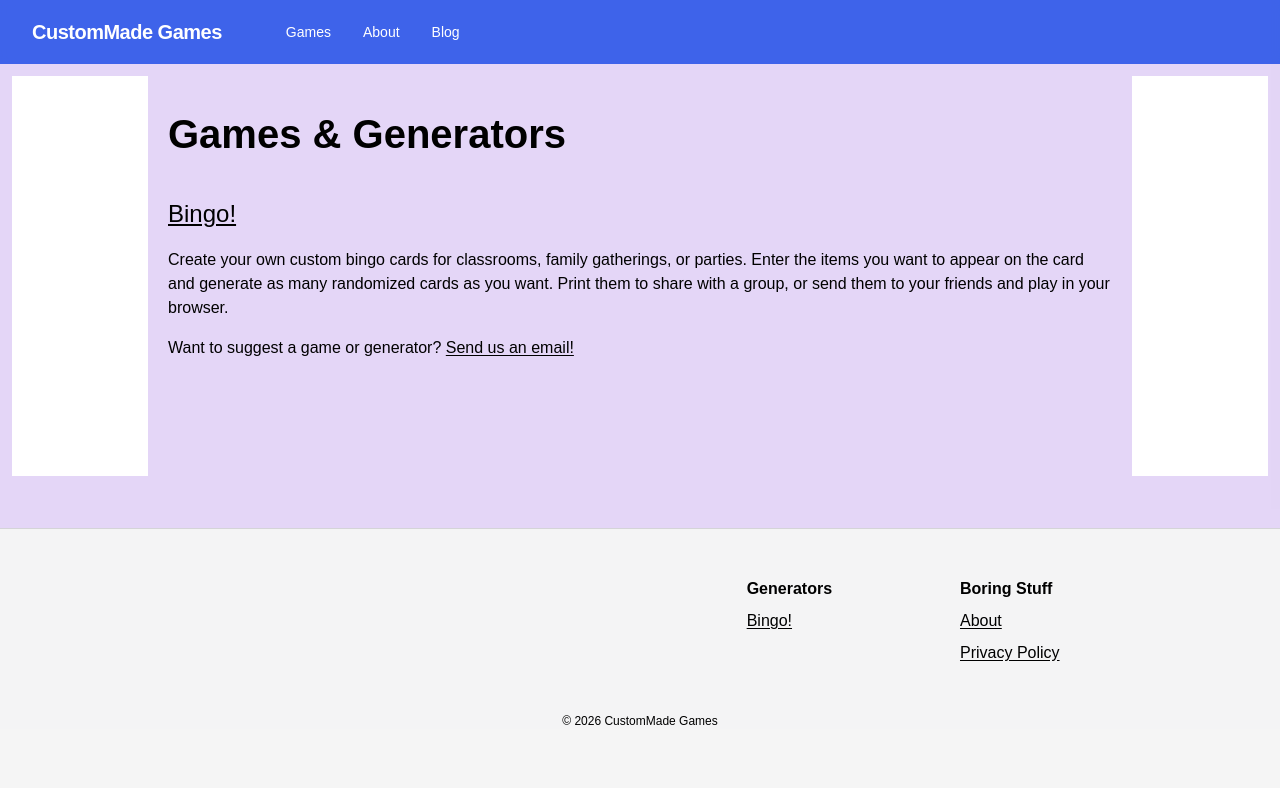
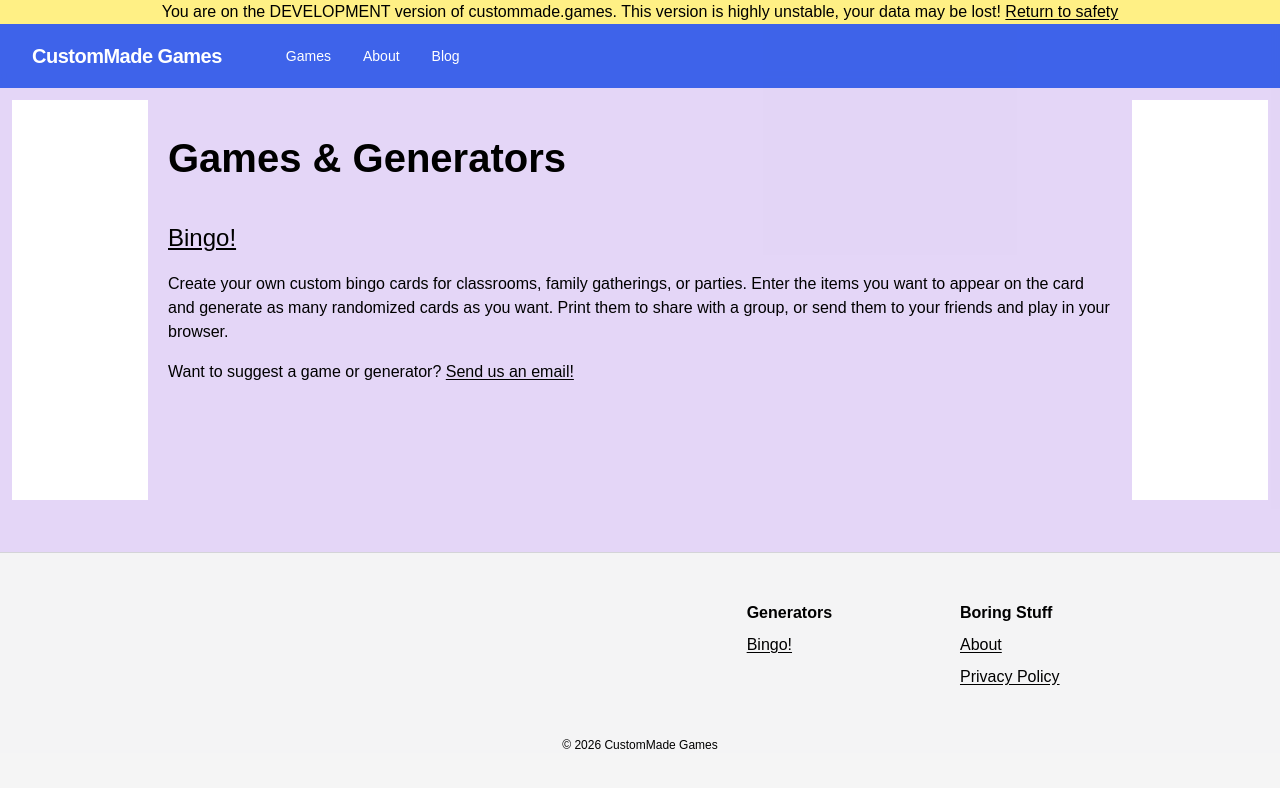
Before and after one commit to hagensv-web/custommade-dev, a Next.js app: page / in a window 1280 px wide. Shown: the top 788 px of the page. Built offline with nearby package versions, Linux system fonts and the light colour scheme; a web font is replaced by a local one.

Commit message:
add warning banner in development mode

```diff
--- a/components/core/Header.tsx
+++ b/components/core/Header.tsx
@@ -1,7 +1,8 @@
 'use client';
 
-import { useState } from "react";
-import { Menu, X } from "lucide-react";
+import { useEffect, useMemo, useState } from "react";
+import { Link, Menu, X } from "lucide-react";
+import StyledLink from "./StyledLink";
 
 export default function Header() {
   const [open, setOpen] = useState(false);
@@ -12,8 +13,20 @@ export default function Header() {
     { label: "Blog", href: "/blog" },
   ];
 
+  const [ developmentMode, setDevelopmentMode ] = useState(false);
+
+  useEffect( () => {
+    const host = window.location.hostname;
+    setDevelopmentMode(host !== 'custommade.games')
+  })
+
   return (
     <header className="sticky top-0 z-50 bg-blue-700/80 backdrop-blur text-white">
+      { developmentMode &&
+        <div className="bg-yellow-200 flex justify-center">
+          <span className="text-center text-black">You are on the DEVELOPMENT version of custommade.games. This version is highly unstable, your data may be lost! <StyledLink href={"https://custommade.games"}>Return to safety</StyledLink></span>
+        </div>
+      }
       <div className="mx-auto flex h-16 max-w-7xl items-center gap-16 px-4 sm:px-6 lg:px-8 justify-between md:justify-normal">
         {/* Logo */}
         <a
```
